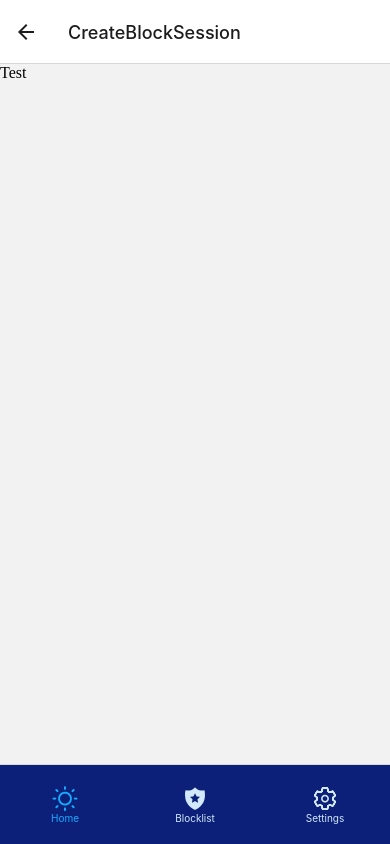
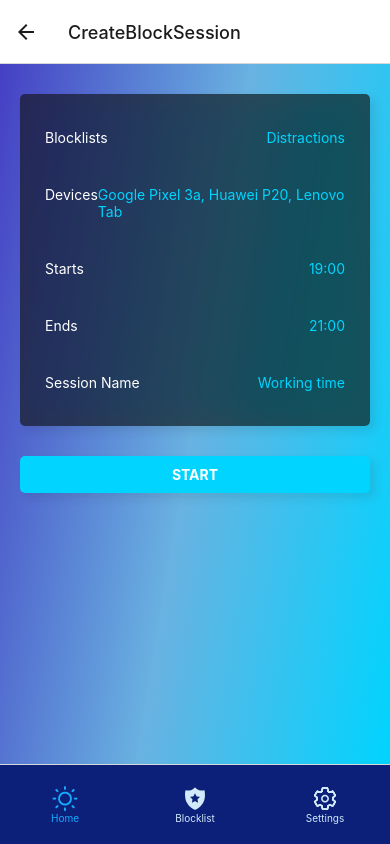
Before and after one commit to amehmeto/TiedSiren, a React Native app: screen /CreateBlockSession in a window 390 px wide. Built offline with nearby package versions, Linux system fonts and the light colour scheme.

Commit message:
feat(CreateBlockSessionScreen): adding form and style

```diff
--- a/App.tsx
+++ b/App.tsx
@@ -1,11 +1,5 @@
-import { createBottomTabNavigator } from '@react-navigation/bottom-tabs'
-import { BlockListScreen } from './BlocklistScreen'
-import { SettingsScreen } from './SettingsScreen'
 import { NavigationContainer } from '@react-navigation/native'
-import { Entypo, Ionicons } from '@expo/vector-icons'
-import { HomeStackNavigator } from './HomeStackNavigator'
-
-const Tab = createBottomTabNavigator()
+import { BottomTabNavigator } from './react-view/navigators/BottomTabNavigator'
 
 export type BottomTabList = {
   Home: undefined
@@ -14,46 +8,11 @@ export type BottomTabList = {
   Details: undefined
   CreateBlockSession: undefined
 }
+
 export default function App() {
   return (
     <NavigationContainer>
-      <Tab.Navigator
-        screenOptions={{
-          tabBarLabelPosition: 'below-icon',
-          tabBarStyle: { backgroundColor: '#0C207A', height: 80, padding: 20 },
-          tabBarActiveTintColor: '#15ABFF',
-          tabBarInactiveTintColor: '#d1e9f8',
-          headerShown: false,
-        }}
-      >
-        <Tab.Screen
-          name="Home"
-          component={HomeStackNavigator}
-          options={{
-            tabBarIcon: ({ color, size }) => (
-              <Entypo name="light-up" size={size} color={color} />
-            ),
-          }}
-        />
-        <Tab.Screen
-          name="Blocklist"
-          component={BlockListScreen}
-          options={{
-            tabBarIcon: ({ color, size }) => (
-              <Entypo name="shield" size={size} color={color} />
-            ),
-          }}
-        />
-        <Tab.Screen
-          name="Settings"
-          component={SettingsScreen}
-          options={{
-            tabBarIcon: ({ color, size }) => (
-              <Ionicons name="settings-outline" size={size} color={color} />
-            ),
-          }}
-        />
-      </Tab.Navigator>
+      <BottomTabNavigator />
     </NavigationContainer>
   )
 }
--- a/CreateBlockSessionScreen.tsx
+++ /dev/null
@@ -1,3 +0,0 @@
-export function CreateBlockSessionScreen() {
-  return <>Test</>
-}
--- /dev/null
+++ b/react-view/navigators/BottomTabNavigator.tsx
@@ -0,0 +1,55 @@
+import { HomeStackNavigator } from './HomeStackNavigator'
+import { BlockListScreen } from '../screens/BlocklistScreen'
+import { SettingsScreen } from '../screens/SettingsScreen'
+import { createBottomTabNavigator } from '@react-navigation/bottom-tabs'
+import { Entypo, Ionicons } from '@expo/vector-icons'
+
+const Tab = createBottomTabNavigator()
+
+export enum TabScreens {
+  HOME = 'Home',
+  BLOCKLIST = 'Blocklist',
+  SETTINGS = 'Settings',
+}
+
+export function BottomTabNavigator() {
+  return (
+    <Tab.Navigator
+      screenOptions={{
+        tabBarLabelPosition: 'below-icon',
+        tabBarStyle: { backgroundColor: '#0C207A', height: 80, padding: 20 },
+        tabBarActiveTintColor: '#15ABFF',
+        tabBarInactiveTintColor: '#d1e9f8',
+        headerShown: false,
+      }}
+    >
+      <Tab.Screen
+        name="Home"
+        component={HomeStackNavigator}
+        options={{
+          tabBarIcon: ({ color, size }) => (
+            <Entypo name="light-up" size={size} color={color} />
+          ),
+        }}
+      />
+      <Tab.Screen
+        name="Blocklist"
+        component={BlockListScreen}
+        options={{
+          tabBarIcon: ({ color, size }) => (
+            <Entypo name="shield" size={size} color={color} />
+          ),
+        }}
+      />
+      <Tab.Screen
+        name="Settings"
+        component={SettingsScreen}
+        options={{
+          tabBarIcon: ({ color, size }) => (
+            <Ionicons name="settings-outline" size={size} color={color} />
+          ),
+        }}
+      />
+    </Tab.Navigator>
+  )
+}
--- a/HomeStackNavigator.tsx
+++ b/react-view/navigators/HomeStackNavigator.tsx
@@ -1,7 +1,7 @@
 import React from 'react'
-import { HomeScreen } from './HomeScreen'
+import { HomeScreen } from '../screens/HomeScreen'
 import { createStackNavigator } from '@react-navigation/stack'
-import { CreateBlockSessionScreen } from './CreateBlockSessionScreen'
+import { CreateBlockSessionScreen } from '../screens/CreateBlockSessionScreen'
 
 const Stack = createStackNavigator()
 
--- a/BlocklistScreen.tsx
+++ b/react-view/screens/BlocklistScreen.tsx
@@ -1,7 +1,7 @@
 import { Text, View } from 'react-native'
 import React from 'react'
 import { NativeStackNavigationProp } from '@react-navigation/native-stack'
-import { BottomTabList } from './App'
+import { BottomTabList } from '../../App'
 
 type BlockListScreenProps = {
   navigation: NativeStackNavigationProp<BottomTabList, 'BlockList'>
--- /dev/null
+++ b/react-view/screens/CreateBlockSessionScreen.tsx
@@ -0,0 +1,107 @@
+import { Pressable, Text, View } from 'react-native'
+import { LinearGradient } from 'expo-linear-gradient'
+import { BlurView } from 'expo-blur'
+import React from 'react'
+import { NativeStackNavigationProp } from '@react-navigation/native-stack'
+import { BottomTabList } from '../../App'
+import { TabScreens } from '../navigators/BottomTabNavigator'
+
+const BlockSessionParamStyle = {
+  flexDirection: 'row' as const,
+  justifyContent: 'space-between' as const,
+  paddingTop: 20,
+  paddingBottom: 20,
+  paddingLeft: 10,
+  paddingRight: 10,
+}
+
+const currentSessionBoardStyle = {
+  padding: 15,
+  marginTop: 10,
+  marginBottom: 10,
+  borderRadius: 5,
+  shadowColor: '#1e1e1e',
+  shadowOffset: {
+    width: 5,
+    height: 5,
+  },
+  shadowOpacity: 0.1,
+  shadowRadius: 10,
+  elevation: 20, // for Android
+}
+
+type Props = {
+  label: string
+  option: string
+}
+
+function BlockSessionParam({ label, option }: Props) {
+  const labelStyle = { color: 'white' }
+  const optionStyle = { color: 'rgba(0,212,255,1)' }
+
+  return (
+    <View style={BlockSessionParamStyle}>
+      <Text style={labelStyle}>{label}</Text>
+      <Text style={optionStyle}>{option}</Text>
+    </View>
+  )
+}
+
+type HomeScreenProps = {
+  navigation: NativeStackNavigationProp<BottomTabList, TabScreens.HOME>
+}
+
+export function CreateBlockSessionScreen({
+  navigation,
+}: Readonly<HomeScreenProps>) {
+  const BlocklistParams = [
+    ['Blocklists', 'Distractions'],
+    ['Devices', 'Google Pixel 3a, Huawei P20, Lenovo Tab'],
+    ['Starts', '19:00'],
+    ['Ends', '21:00'],
+    ['Session Name', 'Working time'],
+  ]
+
+  return (
+    <LinearGradient
+      colors={['rgb(69,64,196)', 'rgb(105,178,225)', 'rgba(0,212,255,1)']}
+      start={{ x: 0.4, y: 0.5 }}
+      end={{ x: 1.5, y: 0.6 }}
+      style={{ flex: 1, padding: 20 }}
+    >
+      <BlurView intensity={90} style={currentSessionBoardStyle} tint={'dark'}>
+        {BlocklistParams.map(([label, option]) => (
+          <BlockSessionParam key={label} label={label} option={option} />
+        ))}
+      </BlurView>
+
+      <Pressable
+        style={{
+          borderRadius: 5,
+          backgroundColor: 'rgba(0,212,255,1)',
+          marginTop: 20,
+          padding: 10,
+          shadowColor: '#1e1e1e',
+          shadowOffset: {
+            width: 5,
+            height: 5,
+          },
+          shadowOpacity: 0.1,
+          shadowRadius: 10,
+        }}
+        onPress={() => navigation.navigate(TabScreens.HOME)}
+      >
+        <Text
+          style={{
+            fontWeight: 'bold',
+            color: 'white',
+            textAlign: 'center',
+            borderRadius: 5,
+          }}
+        >
+          START
+        </Text>
+      </Pressable>
+    </LinearGradient>
+  )
+}
--- a/HomeScreen.tsx
+++ b/react-view/screens/HomeScreen.tsx
@@ -1,14 +1,14 @@
 import { NativeStackNavigationProp } from '@react-navigation/native-stack'
 import React from 'react'
 import { Pressable, Text, View } from 'react-native'
-import { BottomTabList } from './App'
+import { BottomTabList, TabScreens } from '../../App'
 import { LinearGradient } from 'expo-linear-gradient'
 import { BlurView } from 'expo-blur'
-import { TiedSirenLogoSvg } from './TiedSirenLogoSvg'
+import { TiedSirenLogoSvg } from '../TiedSirenLogoSvg'
 import 'react-native-gesture-handler'
 
 type HomeScreenProps = {
-  navigation: NativeStackNavigationProp<BottomTabList, 'Home'>
+  navigation: NativeStackNavigationProp<BottomTabList, TabScreens.HOME>
 }
 
 function RoundBlueDot() {
--- a/SettingsScreen.tsx
+++ b/react-view/screens/SettingsScreen.tsx
@@ -1,7 +1,7 @@
 import { Text, View } from 'react-native'
 import React from 'react'
 import { NativeStackNavigationProp } from '@react-navigation/native-stack'
-import { BottomTabList } from './App'
+import { BottomTabList } from '../../App'
 
 type SettingsScreenProps = {
   navigation: NativeStackNavigationProp<BottomTabList, 'Settings'>
```
Also changed, not shown: react-view/TiedSirenLogoSvg.tsx (renamed from TiedSirenLogoSvg.tsx).
